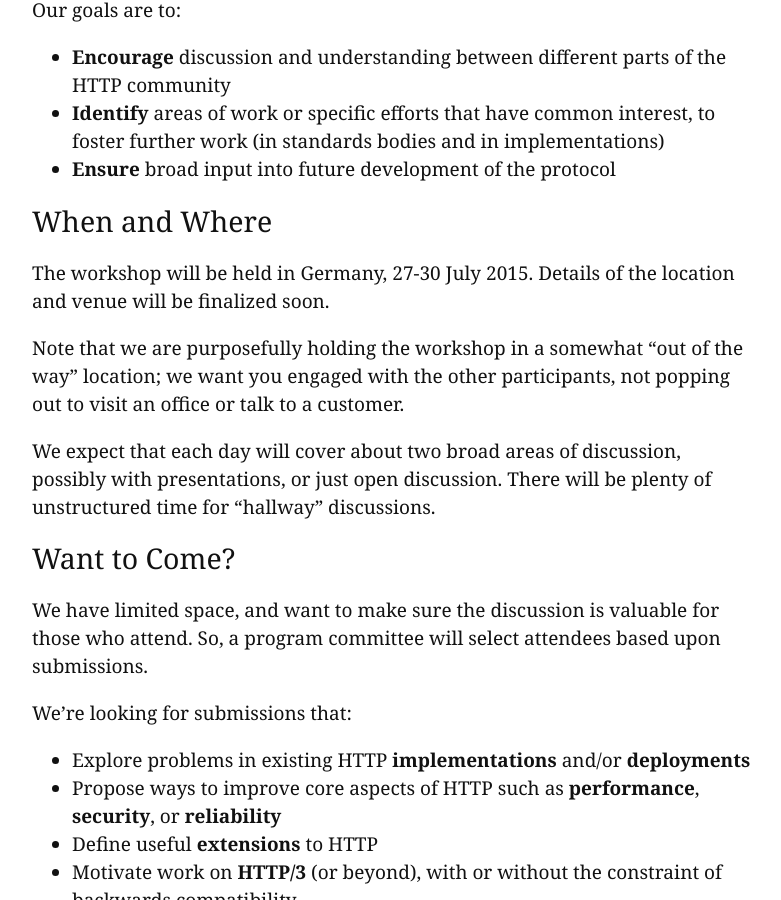
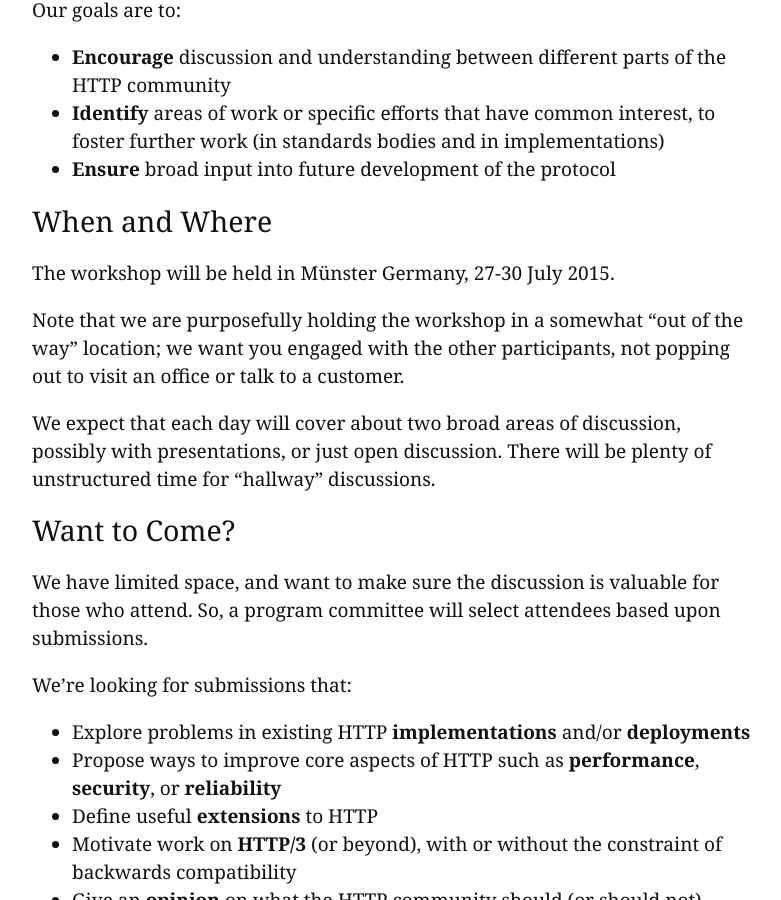
Before and after one commit to HTTPWorkshop/httpworkshop.github.io, a Jekyll site: the page built from index.md, in a window 1280 px wide and 900 px high, scrolled down 667 px. Shown: the whole window, without its empty margins (267-1048 px from the left). Built offline with Jekyll 4.4.1, drawn with Linux system fonts in a browser that asks for light colours.

Commit message:
update location

```diff
--- a/index.md
+++ b/index.md
@@ -29,8 +29,7 @@ Our goals are to:
 
 ## When and Where
 
-The workshop will be held in Germany, 27-30 July 2015. Details of the location
-and venue will be finalized soon.
+The workshop will be held in Münster Germany, 27-30 July 2015.
 
 Note that we are purposefully holding the workshop in a somewhat "out of the
 way" location; we want you engaged with the other participants, not popping out
```
